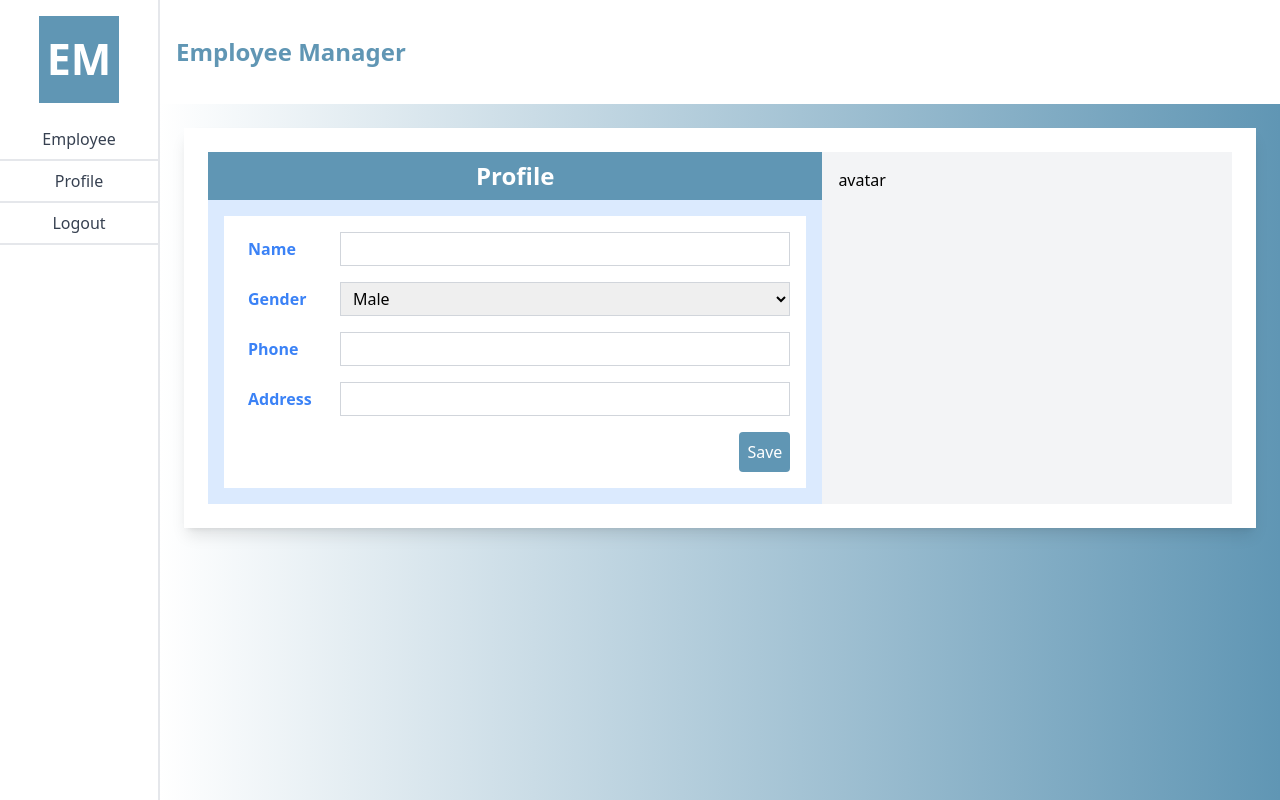
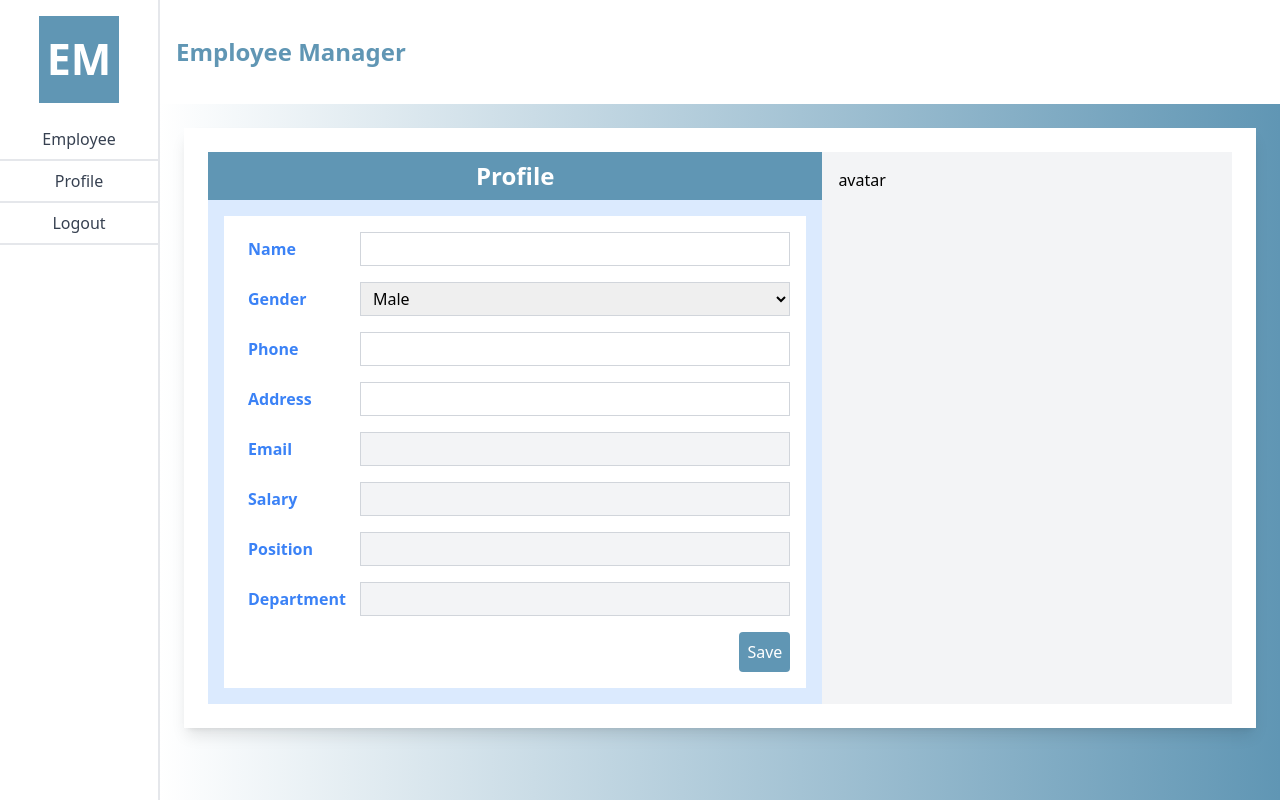
Before and after one commit to alisonwu6/employee-manager, a React (Vite) app in the folder frontend/: page /profile in a window 1280 px wide. Built offline with nearby package versions, Linux system fonts and the light colour scheme; no server answers; sample sign-in values are in the browser's storage.

Commit message:
feat(profile): added more profile fields

```diff
--- a/frontend/src/pages/Profile.jsx
+++ b/frontend/src/pages/Profile.jsx
@@ -8,6 +8,10 @@ function Profile() {
     gender: "",
     phone: "",
     address: "",
+    email: "",
+    salary: "",
+    position: "",
+    department: "",
   });
   const { user, token } = useAuth();
 
@@ -18,10 +22,14 @@ function Profile() {
           headers: { Authorization: `Bearer ${token}` },
         });
         setFormData({
-          name: response.data.name,
-          gender: response.data.gender,
-          phone: response.data.phone,
-          address: response.data.address,
+          name: response.data.name || "",
+          gender: response.data.gender || "",
+          phone: response.data.phone || "",
+          address: response.data.address || "",
+          email: response.data.email || "",
+          salary: response.data.salary || "",
+          position: response.data.position || "",
+          department: response.data.department || "",
         });
       } catch (error) {
         alert(`Failed to fetch profile. Please try again. Error: ${error}`);
@@ -55,7 +63,7 @@ function Profile() {
               className="bg-white space-y-4 p-4"
             >
               <div className="flex items-center justify-between">
-                <label className="min-w-[100px] pl-2 text-blue-500 font-bold">
+                <label className="min-w-[120px] pl-2 text-blue-500 font-bold">
                   Name
                 </label>
                 <input
@@ -68,7 +76,7 @@ function Profile() {
                 />
               </div>
               <div className="flex items-center justify-between">
-                <label className="min-w-[100px] pl-2 text-blue-500 font-bold">
+                <label className="min-w-[120px] pl-2 text-blue-500 font-bold">
                   Gender
                 </label>
                 <select
@@ -83,7 +91,7 @@ function Profile() {
                 </select>
               </div>
               <div className="flex items-center justify-between">
-                <label className="min-w-[100px] pl-2 text-blue-500 font-bold">
+                <label className="min-w-[120px] pl-2 text-blue-500 font-bold">
                   Phone
                 </label>
                 <input
@@ -96,7 +104,7 @@ function Profile() {
                 />
               </div>
               <div className="flex items-center justify-between">
-                <label className="min-w-[100px] pl-2 text-blue-500 font-bold">
+                <label className="min-w-[120px] pl-2 text-blue-500 font-bold">
                   Address
                 </label>
                 <input
@@ -106,6 +114,50 @@ function Profile() {
                     setFormData({ ...formData, address: e.target.value })
                   }
                   className="border border-gray-300 px-2 py-1 w-full"
+                />
+              </div>
+              <div className="flex items-center justify-between">
+                <label className="min-w-[120px] pl-2 text-blue-500 font-bold">
+                  Email
+                </label>
+                <input
+                  type="text"
+                  value={formData.email}
+                  className="bg-gray-100 text-gray-400 cursor-not-allowed border border-gray-300 px-2 py-1 w-full "
+                  disabled
+                />
+              </div>
+              <div className="flex items-center justify-between">
+                <label className="min-w-[120px] pl-2 text-blue-500 font-bold">
+                  Salary
+                </label>
+                <input
+                  type="text"
+                  value={formData.salary}
+                  className="bg-gray-100 text-gray-400 cursor-not-allowed border border-gray-300 px-2 py-1 w-full "
+                  disabled
+                />
+              </div>
+              <div className="flex items-center justify-between">
+                <label className="min-w-[120px] pl-2 text-blue-500 font-bold">
+                  Position
+                </label>
+                <input
+                  type="text"
+                  value={formData.position}
+                  className="bg-gray-100 text-gray-400 cursor-not-allowed border border-gray-300 px-2 py-1 w-full "
+                  disabled
+                />
+              </div>
+              <div className="flex items-center justify-between">
+                <label className="min-w-[120px] pl-2 text-blue-500 font-bold">
+                  Department
+                </label>
+                <input
+                  type="text"
+                  value={formData.Department}
+                  className="bg-gray-100 text-gray-400 cursor-not-allowed border border-gray-300 px-2 py-1 w-full "
+                  disabled
                 />
               </div>
               <div className="flex justify-end">
```
Also changed, not shown: 2 other files (tests, documents, lock files or other folders).
